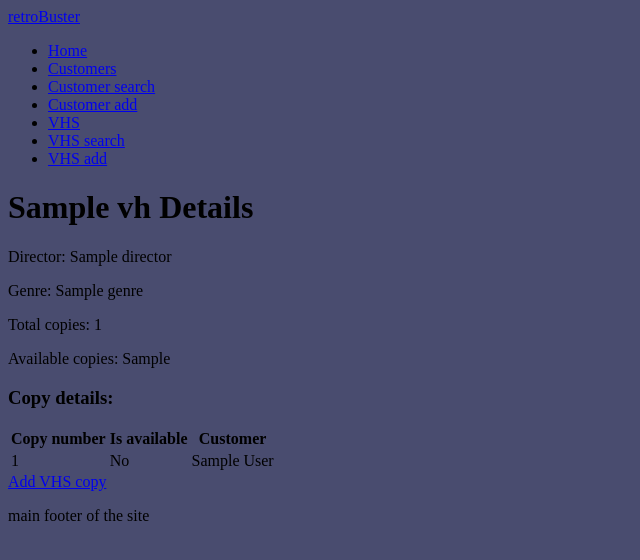
After one commit to JiiXaa/retro-buster, a Flask app: template app/templates/videocassettes/vhs_details.html in a window 1280 px wide. The commit adds this page. Shown: the top 560 px of the page, without its empty margins (0-640 px from the left). Run offline with Flask 3, Linux system fonts and the light colour scheme; the template is opened without the code that fills it: most values are stand-ins (such as "Sample title", 1, 10 or a date in 2020).

Commit message:
Added Movie Details Page that contains all movie and rentals information. Also provided links for easy navigation between adding copies andAdded Movie Details Page that contains all movie and rentals information. Als

```diff
--- a/app/templates/videocassettes/vhs_add_details.html
+++ b/app/templates/videocassettes/vhs_add_details.html
@@ -11,6 +11,8 @@
 <p><strong>Rating:</strong> {{ vhs.rating }}</p>
 <p><strong>Description:</strong> {{ vhs.description }}</p>
 <p><strong>Image:</strong> {{ vhs.image }}</p>
+
+<a href="{{ url_for('videocassettes.vhs_details', id=vhs.id) }}" id="{{ vhs.id }}">Movie Details</a>
 
 <hr>
 <h2>Add Copy Number</h2>
--- /dev/null
+++ b/app/templates/videocassettes/vhs_details.html
@@ -0,0 +1,42 @@
+{% extends "base.html" %}
+{% block content %}
+
+<h1>{{ vhs.title }} Details</h1>
+
+
+<p>Director: {{ vhs.director }}</p>
+<p>Genre: {{ vhs.genre }}</p>
+<p>Total copies: {{ vhs.total_copies }}</p>
+<p>Available copies: {{ vhs.available_copies }}</p>
+
+<h3>Copy details:</h3>
+<table>
+  <tr>
+    <th>Copy number</th>
+    <th>Is available</th>
+    <th>Customer</th>
+  </tr>
+  {% for vhs_detail in vhs.vhs_details %}
+  <tr>
+    <td>{{ vhs_detail.copy_number }}</td>
+    <td>{% if vhs_detail.is_available %}
+        Yes
+    {% else %}
+        No
+    {% endif %}
+    </td>
+    <td>
+      <!-- TODO: need to redo the logic here to show the customer name if the copy is not available. -->
+      {% if vhs_detail.is_available %}
+        -
+      {% else %}
+        {{ vhs_detail.customer.first_name }} {{ vhs_detail.customer.last_name }}
+      {% endif %}
+    </td>
+  </tr>
+  {% endfor %}
+</table>
+
+<a href="{{ url_for('videocassettes.vhs_add_details', vhs_id=vhs.id) }}">Add VHS copy</a>
+
+{% endblock %}
```
Also changed, not shown: app/routes/videocassettes.py (+9 -1 lines), app/templates/videocassettes/index.html (+5 -2 lines).
